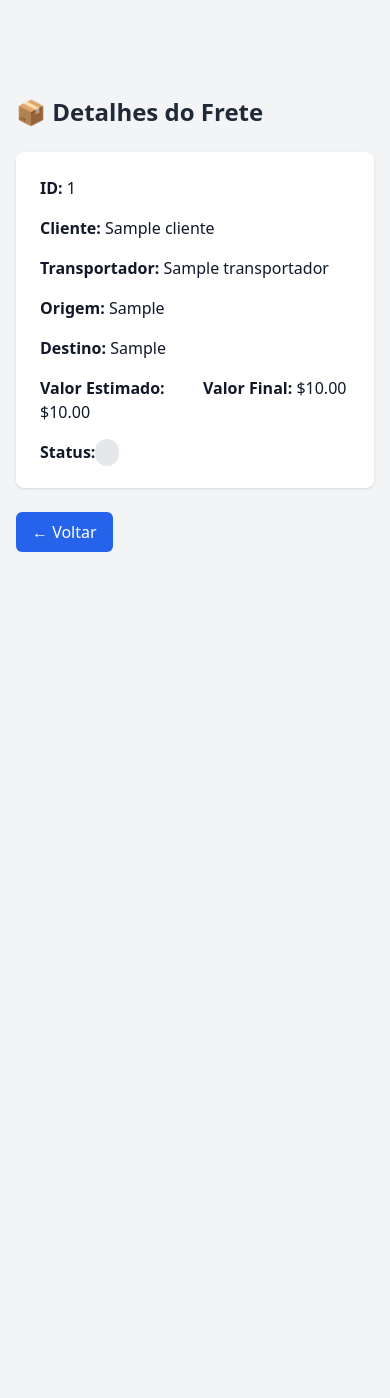
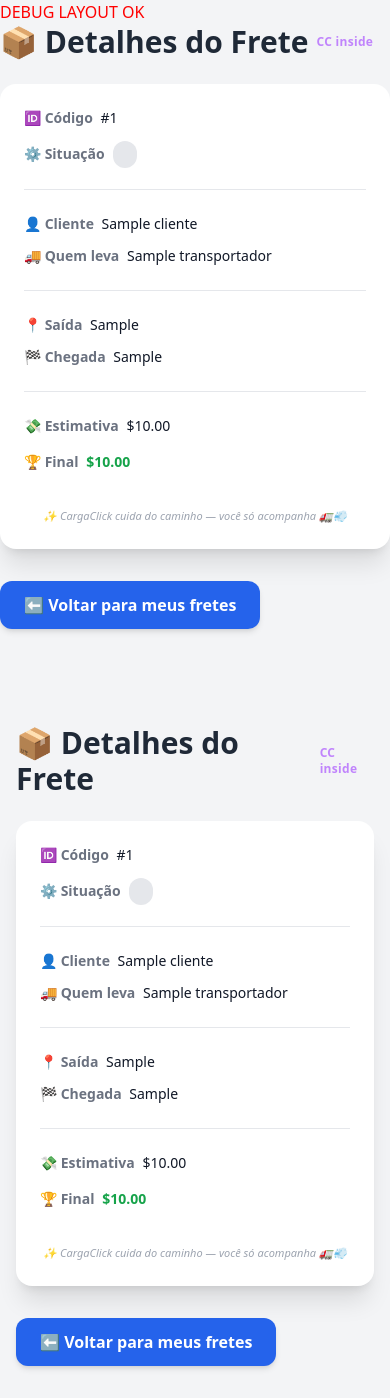
Before and after one commit to harleyjosesoncim/cargaclick, a Rails app: page /fretes/1 in a window 390 px wide. Before the commit the page ends 552 px from the top, so only its background shows below. Run offline with Rails 7, Linux system fonts and the light colour scheme; a user stored in the database is signed in; tables that the repository leaves empty hold one stand-in row (values such as "Sample post"); style sheets or scripts are compiled from the project's sources; parts of the project's set-up code (start-up, migrations or seed data) failed here and were passed over.

Commit message:
fix: estabiliza app, corrige views e prepara deploy

```diff
--- a/app/views/fretes/show.html.erb
+++ b/app/views/fretes/show.html.erb
@@ -1,21 +1,88 @@
-<h1 class="text-2xl font-bold mb-6">📦 Detalhes do Frete</h1>
+<h1 class="text-3xl font-extrabold mb-6 text-gray-800 dark:text-gray-100 flex items-center gap-2">
+  📦 Detalhes do Frete
+  <span class="text-xs font-semibold text-purple-400 tracking-wide">CC inside</span>
+</h1>
 
-<div class="bg-white dark:bg-gray-800 shadow rounded-lg p-6 space-y-4">
-  <p><strong>ID:</strong> <%= @frete.id %></p>
-  <p><strong>Cliente:</strong> <%= @frete.cliente&.nome || "—" %></p>
-  <p><strong>Transportador:</strong> <%= @frete.transportador&.nome || "—" %></p>
-  <p><strong>Origem:</strong> <%= @frete.origem %></p>
-  <p><strong>Destino:</strong> <%= @frete.destino %></p>
+<div class="bg-white dark:bg-gray-800 shadow-xl rounded-2xl p-6 space-y-6">
 
-  <div class="grid grid-cols-2 gap-4">
-    <p><strong>Valor Estimado:</strong> <%= number_to_currency(@frete.valor_estimado) if @frete.valor_estimado.present? %></p>
-    <p><strong>Valor Final:</strong> <%= number_to_currency(@frete.valor_final) if @frete.valor_final.present? %></p>
+  <!-- Identificação -->
+  <div class="grid grid-cols-1 md:grid-cols-2 gap-4 text-sm">
+    <p>
+      <span class="font-semibold text-gray-500 dark:text-gray-400">🆔 Código</span>
+      <span class="ml-1 text-gray-900 dark:text-gray-100">
+        #<%= @frete.id %>
+      </span>
+    </p>
+
+    <p>
+      <span class="font-semibold text-gray-500 dark:text-gray-400">⚙️ Situação</span>
+      <span class="ml-2 align-middle">
+        <%= status_badge(@frete) %>
+      </span>
+    </p>
   </div>
 
-  <p><strong>Status:</strong> <%= status_badge(@frete) %></p>
+  <hr class="border-gray-200 dark:border-gray-700">
+
+  <!-- Pessoas -->
+  <div class="space-y-3 text-sm">
+    <p>
+      <span class="font-semibold text-gray-500 dark:text-gray-400">👤 Cliente</span>
+      <span class="ml-1"><%= @frete.cliente&.nome || "Não informado" %></span>
+    </p>
+
+    <p>
+      <span class="font-semibold text-gray-500 dark:text-gray-400">🚚 Quem leva</span>
+      <span class="ml-1"><%= @frete.transportador&.nome || "A definir" %></span>
+    </p>
+  </div>
+
+  <hr class="border-gray-200 dark:border-gray-700">
+
+  <!-- Rota -->
+  <div class="space-y-3 text-sm">
+    <p>
+      <span class="font-semibold text-gray-500 dark:text-gray-400">📍 Saída</span>
+      <span class="ml-1"><%= @frete.origem %></span>
+    </p>
+
+    <p>
+      <span class="font-semibold text-gray-500 dark:text-gray-400">🏁 Chegada</span>
+      <span class="ml-1"><%= @frete.destino %></span>
+    </p>
+  </div>
+
+  <hr class="border-gray-200 dark:border-gray-700">
+
+  <!-- Valores -->
+  <div class="grid grid-cols-1 md:grid-cols-2 gap-4 text-sm">
+    <p>
+      <span class="font-semibold text-gray-500 dark:text-gray-400">💸 Estimativa</span>
+      <span class="ml-1">
+        <%= number_to_currency(@frete.valor_estimado) if @frete.valor_estimado.present? %>
+      </span>
+    </p>
+
+    <p>
+      <span class="font-semibold text-gray-500 dark:text-gray-400">🏆 Final</span>
+      <span class="ml-1 font-extrabold text-green-600">
+        <%= number_to_currency(@frete.valor_final) if @frete.valor_final.present? %>
+      </span>
+    </p>
+  </div>
+
+  <!-- Easter egg discreto -->
+  <p class="text-[11px] text-gray-400 italic text-center pt-3">
+    ✨ CargaClick cuida do caminho — você só acompanha 🚛💨
+  </p>
+
 </div>
 
-<div class="mt-6">
-  <%= link_to "← Voltar", fretes_path,
-              class: "inline-block bg-blue-600 hover:bg-blue-700 text-white px-4 py-2 rounded-md transition" %>
+<!-- Navegação -->
+<div class="mt-8 flex justify-start">
+  <%= link_to fretes_path,
+              class: "inline-flex items-center gap-2 bg-blue-600 hover:bg-blue-700
+                      text-white px-6 py-3 rounded-xl font-semibold transition shadow-md" do %>
+    ⬅️ Voltar para meus fretes
+  <% end %>
 </div>
--- a/app/views/layouts/application.html.erb
+++ b/app/views/layouts/application.html.erb
@@ -1,3 +1,6 @@
+<p style="color:red">DEBUG LAYOUT OK</p>
+<%= yield %>
+
 <!DOCTYPE html>
 <html lang="pt-BR">
   <head>
--- a/db/seeds.rb
+++ b/db/seeds.rb
@@ -30,3 +30,7 @@
 puts "✅ Admin Master criado ou já existia"
 
 AdminUser.create!(email: 'admin@example.com', password: 'password', password_confirmation: 'password') if Rails.env.development?
+User.find_or_create_by!(email: 'teste@cargaclick.com') do |u|
+  u.password = '123456'
+  u.password_confirmation = '123456'
+end
--- a/package.json
+++ b/package.json
@@ -28,6 +28,7 @@
     "leaflet": "^1.9.4"
   },
   "devDependencies": {
+    "@types/node": "^25.0.9",
     "concurrently": "^9.0.1",
     "esbuild": "^0.23.0",
     "rimraf": "^6.0.1",
```
Also changed, not shown: app/assets/stylesheets/design_system.css (added, +35 -0 lines), app/views/pagamentos/_resumo.html.erb (added, +20 -0 lines), app/views/pagamentos/confirmar.html.erb (added, +24 -0 lines), app/views/pagamentos/sucesso.html.erb (added, +18 -0 lines), test/application_system_test_case.rb (+1 -1 lines), test/requests/autenticacao_test.rb (added, +15 -0 lines), test/requests/navegacao_publica_test.rb (added, +29 -0 lines), test/support/capybara.rb (added, +19 -0 lines), test/system/navbar_render_test.rb (added, +10 -0 lines), test/test_helper.rb (+4 -6 lines), .github/workflows/playwright.yml (added), Gemfile, 1 other file.
